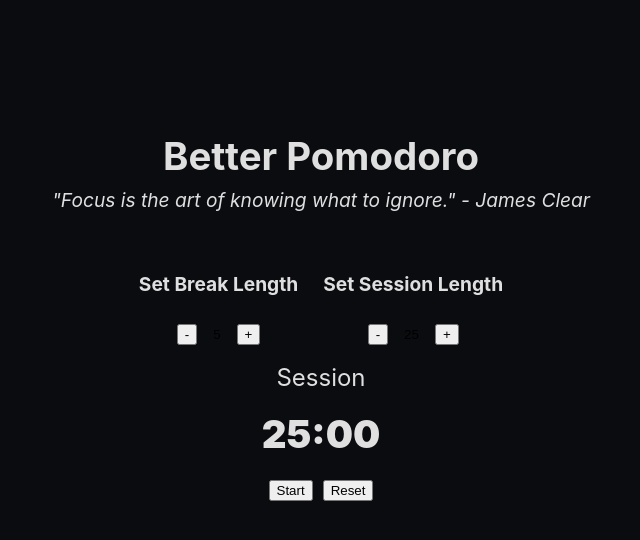
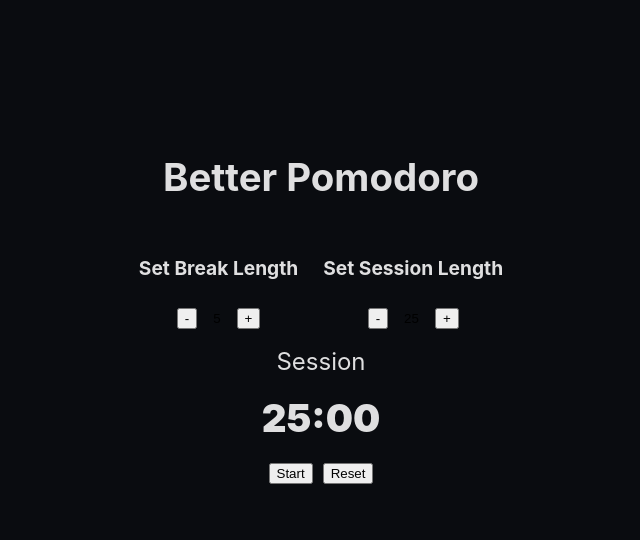
Before and after one commit to sonyerg/pomo-timer-redux, a React (Vite) app: page / in a window 1280 px wide. Shown: the top 540 px of the page, without its empty margins (319-959 px from the left). Built offline with nearby package versions, Linux system fonts and the light colour scheme.

Commit message:
changes in animations

```diff
--- a/src/components/Timer.module.css
+++ b/src/components/Timer.module.css
@@ -2,17 +2,28 @@
   margin-top: 10%;
 }
 
-.title {
-  margin: 0;
+.header {
+  display: flex;
+  position: relative;
 }
 
-.subtitle {
-  margin: 0;
-  font-style: italic;
+.quotes {
+  margin: auto;
+  opacity: 0;
+  transition: opacity 2s ease-in-out;
+}
+
+.timer .title {
+  margin: auto;
+  opacity: 1;
+  transition: opacity 2s ease-in-out;
+  position: absolute;
+  top: 50%;
+  left: 50%;
+  transform: translate(-50%, -50%);
 }
 
 .setters {
-  margin-top: 30px;
   display: flex;
   justify-content: center;
   column-gap: 25px;
@@ -58,13 +69,13 @@
     transform: translateY(0);
   }
   100% {
-    transform: translateY(-50px);
+    transform: translateY(-120px);
   }
 }
 
 @keyframes resetDisplay {
   0% {
-    transform: translateY(-50px);
+    transform: translateY(-120px);
   }
   100% {
     transform: translateY(0);
@@ -87,6 +98,10 @@
   animation: resetDisplay 2s forwards;
 }
 
-.setters {
-  visibility: visible;
+.timerRunning .title {
+  opacity: 0;
 }
+
+.timerRunning .quotes {
+  opacity: 1;
+}
--- a/src/components/Timer.tsx
+++ b/src/components/Timer.tsx
@@ -18,6 +18,7 @@ import AlarmSound from "../assets/AlarmSound.mp3";
 import { formatTime } from "../helper";
 import Setters from "./Setters";
 import Modal from "./ui/Modal";
+import Quotes from "./quotations/quotes";
 
 export default function Timer() {
   const dispatch = useDispatch();
@@ -85,9 +86,9 @@ export default function Timer() {
       >
         <div className={classes.header}>
           <h1 className={classes.title}>Better Pomodoro</h1>
-          <p className={classes.subtitle}>
-            "Focus is the art of knowing what to ignore." - James Clear
-          </p>
+          <div className={classes.quotes}>
+            <Quotes />
+          </div>
         </div>
         <div className={`${classes.setters}`}>
           <Setters
```
